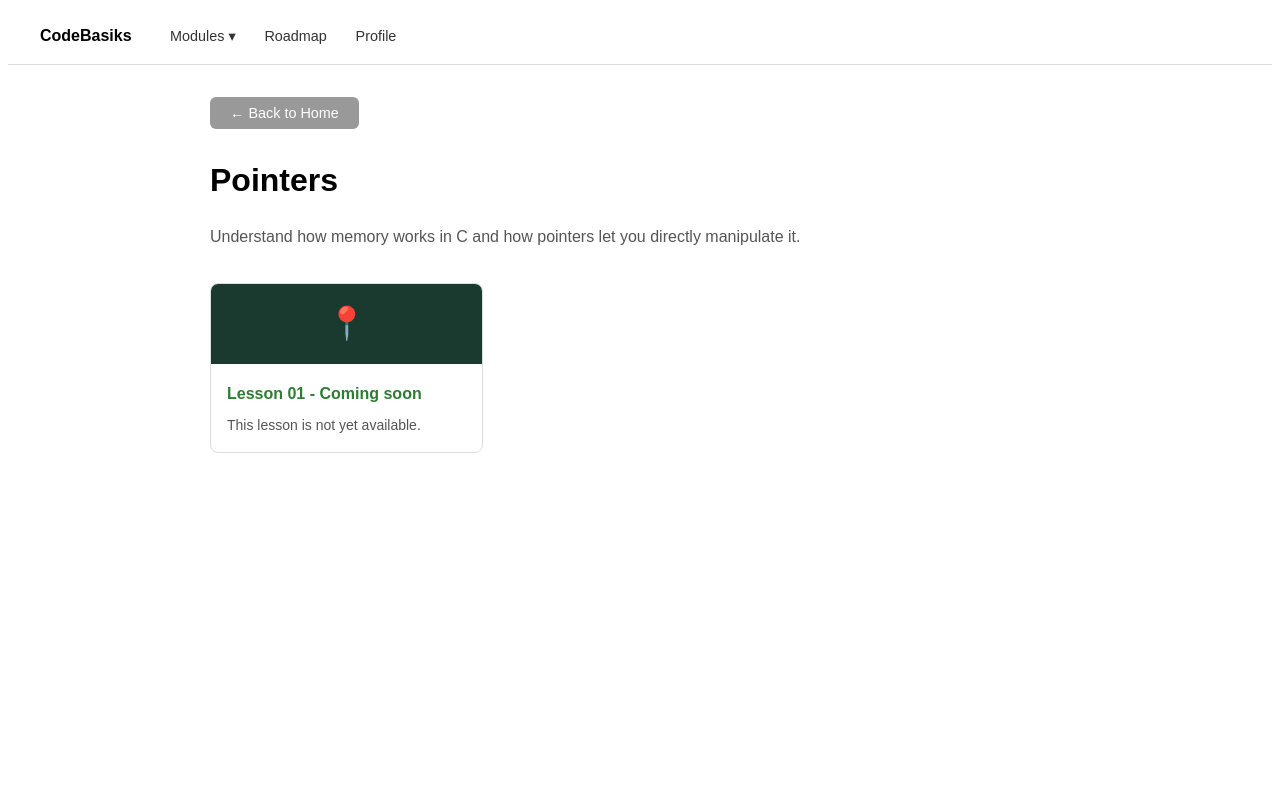
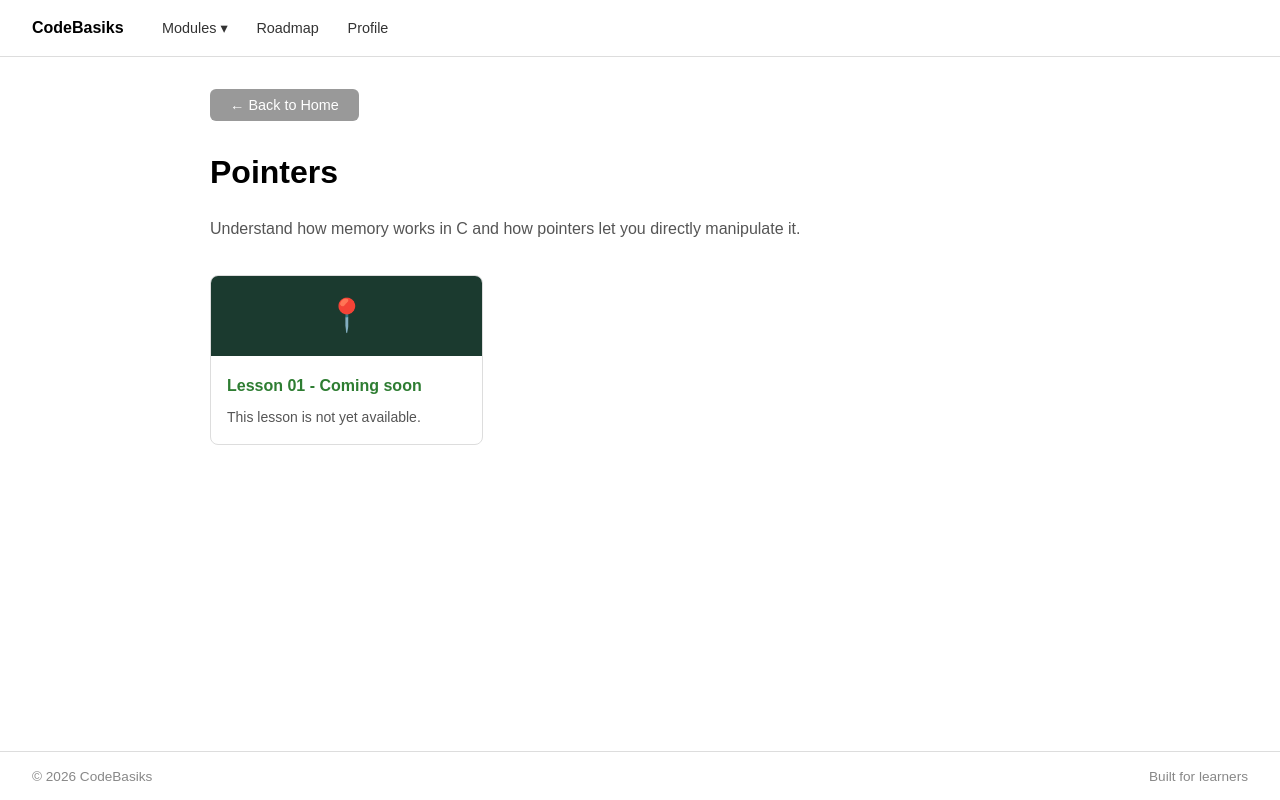
Before and after one commit to Tholarr/codebasiks, a React (Vite) app in the folder frontend/: page /module/02 in a window 1280 px wide. Built offline with nearby package versions, Linux system fonts and the light colour scheme.

Commit message:
:sparkles: Add footer

```diff
--- a/frontend/index.html
+++ b/frontend/index.html
@@ -2,7 +2,13 @@
 <html lang="fr">
   <head>
     <meta charset="UTF-8" />
-    <title>Code Basiks</title>
+    <title>CodeBasiks</title>
+    <style>
+      html, body, #root {
+        height: 100%;
+        margin: 0;
+      }
+    </style>
   </head>
   <body>
     <div id="root"></div>
--- a/frontend/src/Home.tsx
+++ b/frontend/src/Home.tsx
@@ -1,4 +1,5 @@
 import { useNavigate } from "react-router-dom";
+import PageWrapper from "./components/PageWrapper";
 import Navbar from "./components/Navbar";
 
 const modules = [
@@ -20,6 +21,7 @@ export default function Home() {
   const navigate = useNavigate();
 
   return (
+    <PageWrapper>
       <div style={{ fontFamily: "sans-serif" }}>
         <Navbar />
 
@@ -77,5 +79,6 @@ export default function Home() {
           </div>
         </div>
       </div>
+    </PageWrapper>
   );
 }
--- /dev/null
+++ b/frontend/src/components/Footer.tsx
@@ -0,0 +1,20 @@
+export default function Footer() {
+  return (
+    <footer style={{
+      borderTop: "1px solid #ddd",
+      backgroundColor: "#fff",
+      padding: "0 2rem",
+      height: "48px",
+      display: "flex",
+      alignItems: "center",
+      justifyContent: "space-between",
+      fontFamily: "sans-serif",
+      fontSize: "0.85rem",
+      color: "#888",
+      marginTop: "4rem",
+    }}>
+      <span>© 2026 CodeBasiks</span>
+      <span>Built for learners</span>
+    </footer>
+  );
+}
--- a/frontend/src/components/LessonLayout.tsx
+++ b/frontend/src/components/LessonLayout.tsx
@@ -1,5 +1,6 @@
 import { useNavigate } from "react-router-dom";
 import { primaryButtonStyle, secondaryButtonStyle } from "../styles/common";
+import PageWrapper from "./PageWrapper";
 import Navbar from "./Navbar";
 
 type Props = {
@@ -18,6 +19,7 @@ export default function LessonLayout({ title, prevPath, nextPath, children }: Pr
   };
 
   return (
+    <PageWrapper>
       <div style={{ fontFamily: "sans-serif" }}>
         <Navbar />
 
@@ -46,5 +48,6 @@ export default function LessonLayout({ title, prevPath, nextPath, children }: Pr
           )}
         </div>
       </div>
+    </PageWrapper>
   );
 }
--- a/frontend/src/components/ModuleLayout.tsx
+++ b/frontend/src/components/ModuleLayout.tsx
@@ -1,6 +1,7 @@
 import { useNavigate } from "react-router-dom";
+import { secondaryButtonStyle } from "../styles/common";
+import PageWrapper from "./PageWrapper";
 import Navbar from "./Navbar";
-import { secondaryButtonStyle } from "../styles/common";
 
 type Lesson = {
   title: string;
@@ -19,6 +20,7 @@ export default function ModuleLayout({ title, description, lessons }: Props) {
   const navigate = useNavigate();
 
   return (
+    <PageWrapper>
       <div style={{ fontFamily: "sans-serif" }}>
         <Navbar />
 
@@ -75,5 +77,6 @@ export default function ModuleLayout({ title, description, lessons }: Props) {
           </div>
         </div>
       </div>
+    </PageWrapper>
   );
 }
--- /dev/null
+++ b/frontend/src/components/PageWrapper.tsx
@@ -0,0 +1,20 @@
+import Footer from "./Footer";
+
+type Props = {
+  children: React.ReactNode;
+};
+
+export default function PageWrapper({ children }: Props) {
+  return (
+    <div style={{
+      display: "flex",
+      flexDirection: "column",
+      minHeight: "100vh",
+    }}>
+      <div style={{ flex: 1 }}>
+        {children}
+      </div>
+      <Footer />
+    </div>
+  );
+}
--- a/frontend/src/lessons/module01/lesson02.tsx
+++ b/frontend/src/lessons/module01/lesson02.tsx
@@ -3,7 +3,6 @@ import QuizQuestion from "../../components/QuizQuestion";
 import CodeExercise from "../../components/CodeExercise";
 import { codeBlockStyle } from "../../styles/common";
 
-// Expected outputs generated in JS to avoid hardcoding long strings
 const combOutput = (() => {
   const results: string[] = [];
   for (let i = 0; i <= 7; i++)
```
Lines whose indentation alone changed are shown as unchanged.
